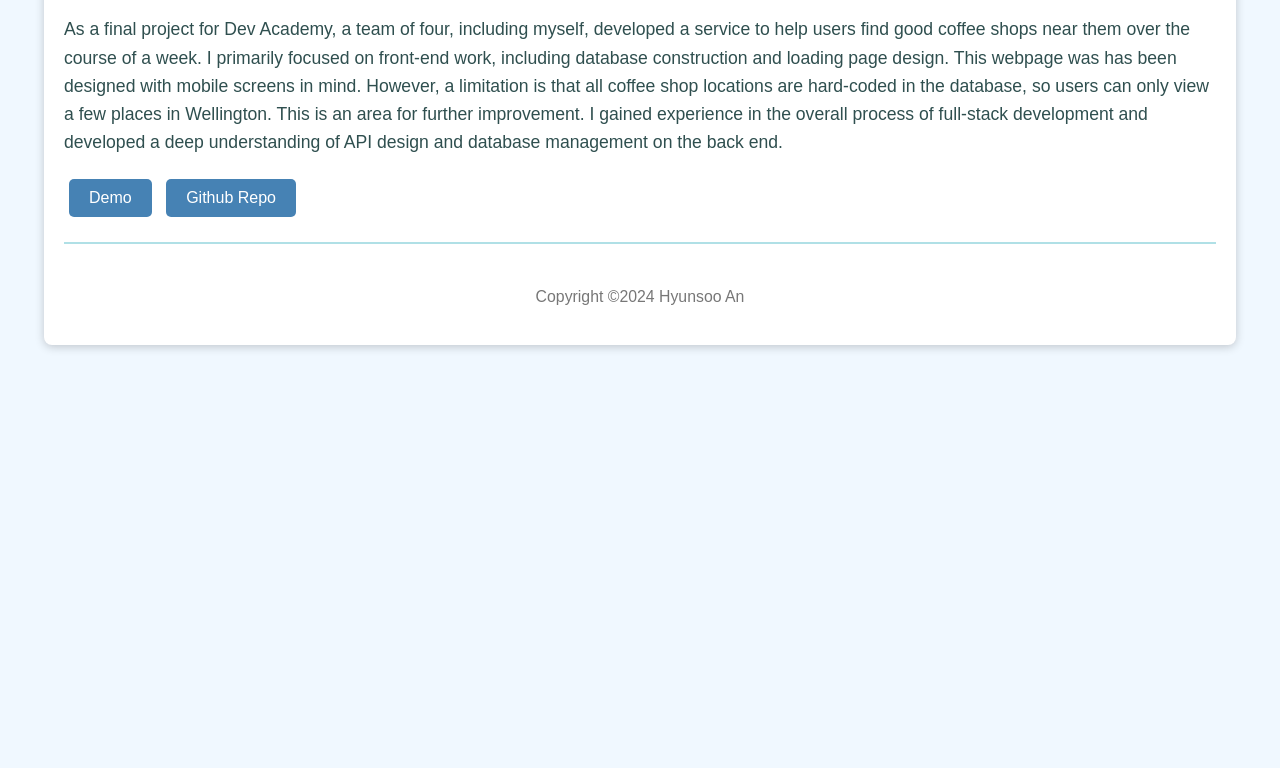
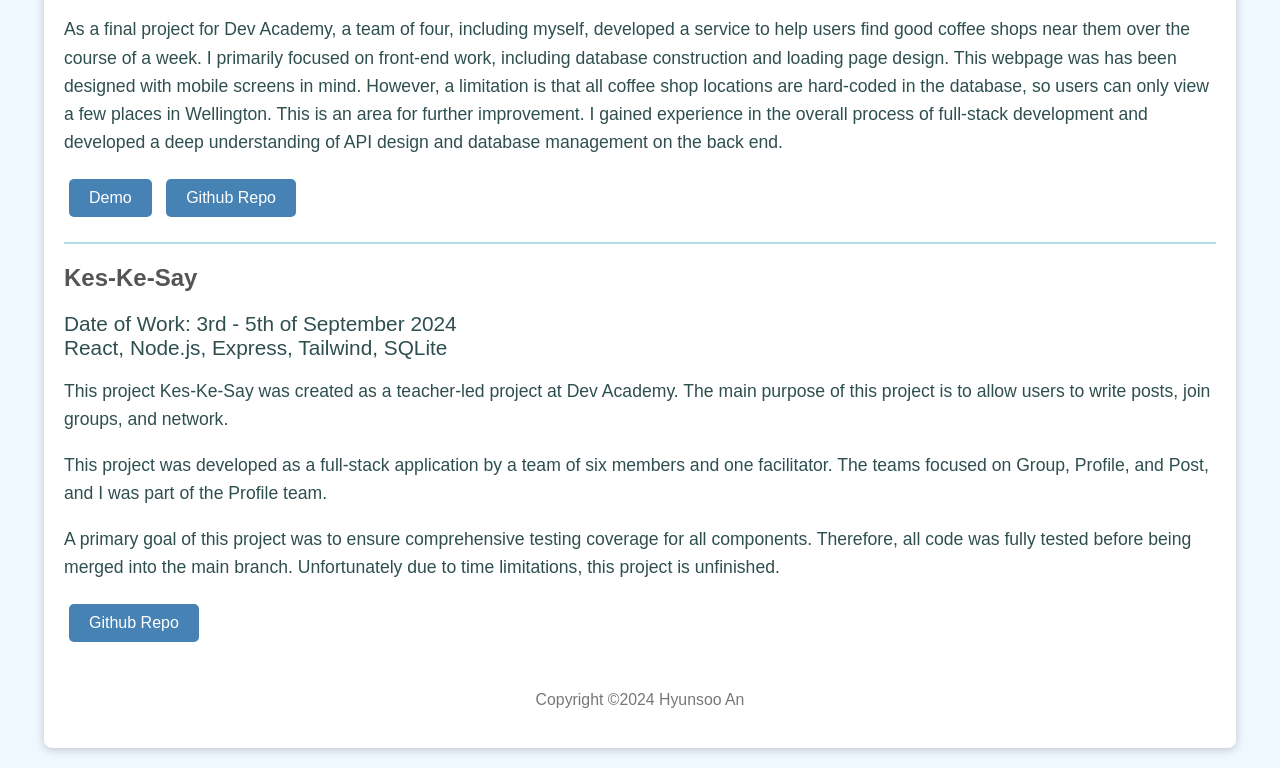
Before and after one commit to hyunsoo-an/hank-portfolio, a plain HTML site: page index.html in a window 1280 px wide. Shown: the part 1006-1774 px from the top of the page. Before the commit the page ends 1371 px from the top, so only its background shows below. Drawn offline with Linux system fonts and the light colour scheme.

Commit message:
added kes ke say

```diff
--- a/index.html
+++ b/index.html
@@ -82,6 +82,36 @@
           >
           <div class="line"></div>
         </div>
+        <div>
+          <h2>Kes-Ke-Say</h2>
+
+          <span>Date of Work: 3rd - 5th of September 2024</span>
+          <br />
+          <span>React, Node.js, Express, Tailwind, SQLite</span>
+
+          <p>
+            This project Kes-Ke-Say was created as a teacher-led project at Dev
+            Academy. The main purpose of this project is to allow users to write
+            posts, join groups, and network.
+          </p>
+          <p>
+            This project was developed as a full-stack application by a team of
+            six members and one facilitator. The teams focused on Group,
+            Profile, and Post, and I was part of the Profile team.
+          </p>
+          <p>
+            A primary goal of this project was to ensure comprehensive testing
+            coverage for all components. Therefore, all code was fully tested
+            before being merged into the main branch. Unfortunately due to time
+            limitations, this project is unfinished.
+          </p>
+          <a
+            class="button"
+            href="https://github.com/hyunsoo-an/kes-ke-say-"
+            target="_blank"
+            >Github Repo</a
+          >
+        </div>
       </section>
       <footer>
         <p>Copyright ©2024 Hyunsoo An</p>
```
